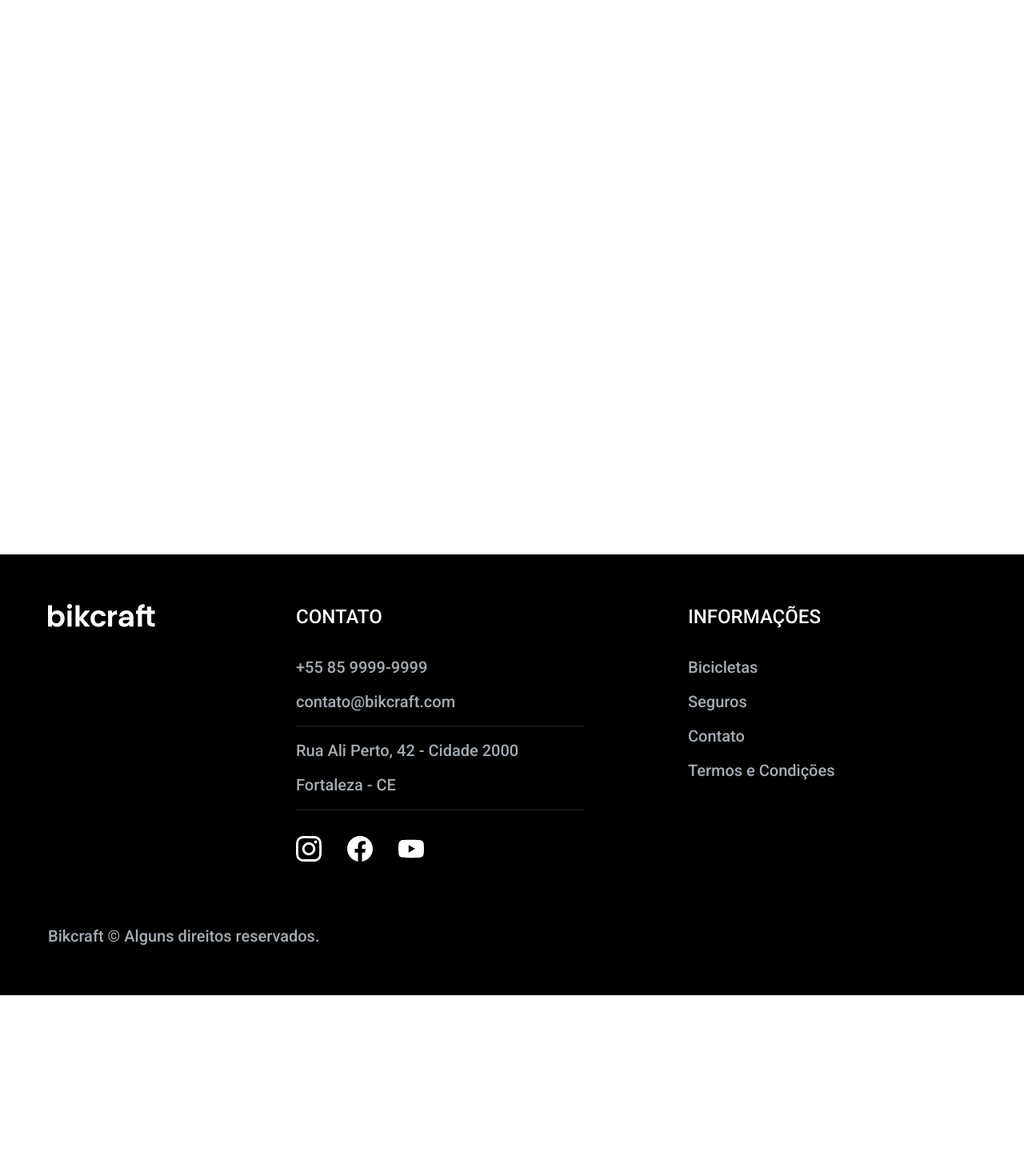
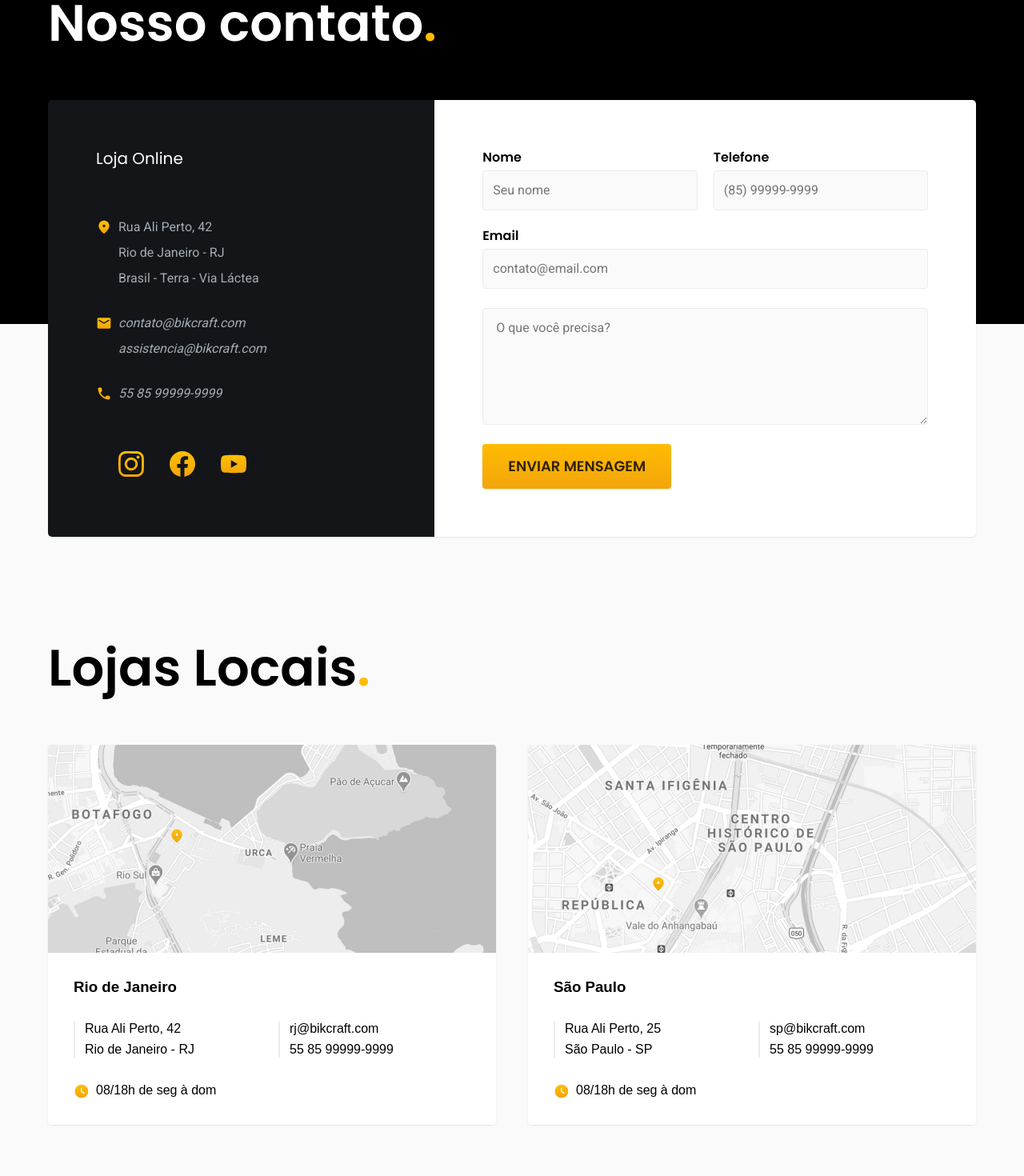
Before and after one commit to Leoodaviid/bikcraft, a React (Create React App) app: page /contato in a window 1280 px wide. Shown: the part 200-1670 px from the top of the page at 80% size. Before the commit the page ends 1444 px from the top, so only its background shows below. Built offline with nearby package versions, Linux system fonts and the light colour scheme.

Commit message:
page contato + estilos

```diff
--- a/src/pages/Contato/Contato.tsx
+++ b/src/pages/Contato/Contato.tsx
@@ -1,7 +1,114 @@
-import React from 'react'
+import { Container, Form, Article } from './styles'
+import { Head } from '../../components/Head/Head'
+import { UseTitle } from '../../components/Title/useTitle'
+import { Input } from '../../components/Form/Input'
+import { TextArea } from '../../components/Form/TextArea'
+import { FormButton } from '../../components/Button/Button'
+import { BikSubTitle } from '../../components/BikTitle/BikSubTitle'
+import InstagramIcon from '../../assets/icons/instagram-p.svg'
+import FacebookIcon from '../../assets/icons/facebook-p.svg'
+import HorarioIcon from '../../assets/icons/horario.svg'
+import YouTubeIcon from '../../assets/icons/youtube-p.svg'
+import RjImg from '../../assets/img/rj.jpg'
+import SpImg from '../../assets/img/sp.jpg'
 
 const Contato = () => {
-  return <section>Contato</section>
+  return (
+    <>
+      <Head title='Contato' />
+      <UseTitle />
+      <Container>
+        <div className='contact container'>
+          <section className='contact-data' aria-label='Endereço'>
+            <h2>Loja Online</h2>
+            <div className='contact-address'>
+              <p>Rua Ali Perto, 42</p>
+              <p>Rio de Janeiro - RJ</p>
+              <p>Brasil - Terra - Via Láctea</p>
+            </div>
+            <address>
+              <a href='mailto:contato@bikcraft.com'>contato@bikcraft.com</a>
+              <a href='mailto:assistencia@bikcraft.com'>assistencia@bikcraft.com</a>
+              <a href='tel:+5585999999999'>55 85 99999-9999</a>
+            </address>
+            <div className='contact-social'>
+              <a href='/'>
+                <img src={InstagramIcon} alt='Instagram' />
+              </a>
+              <a href='/'>
+                <img src={FacebookIcon} alt='Facebook' />
+              </a>
+              <a href='/'>
+                <img src={YouTubeIcon} alt='YouTube' />
+              </a>
+            </div>
+          </section>
+          <section className='contact-form' aria-label='Formulário'>
+            <Form>
+              <Input label='Nome' type='text' name='nome' placeholder='Seu nome' />
+              <Input label='Telefone' type='text' name='telefone' placeholder='(85) 99999-9999' />
+              <Input
+                className='col-2'
+                label='Email'
+                type='email'
+                name='email'
+                placeholder='contato@email.com'
+              />
+              <TextArea
+                className='col-2'
+                name='mensagem'
+                rows={5}
+                placeholder=' O que você precisa?'
+              />
+              <FormButton className='col-2'>Enviar mensagem</FormButton>
+            </Form>
+          </section>
+        </div>
+      </Container>
+      <Article>
+        <BikSubTitle className='container'>Lojas Locais</BikSubTitle>
+        <div className='store container'>
+          <div className='store-item'>
+            <img
+              src={RjImg}
+              alt='mapa marcando o endereço em Rua Ali Perto, 42 - Rio de Janeiro - RJ'
+            />
+            <div className='store-content'>
+              <h3>Rio de Janeiro</h3>
+              <div className='store-data'>
+                <p>Rua Ali Perto, 42</p>
+                <p>Rio de Janeiro - RJ</p>
+              </div>
+              <div className='store-data'>
+                <a href='mailto:rj@bikcraft.com'>rj@bikcraft.com</a>
+                <a href='tel:+5585999999999'>55 85 99999-9999</a>
+              </div>
+              <p className='store-time'>
+                <img src={HorarioIcon} alt='' /> 08/18h de seg à dom
+              </p>
+            </div>
+          </div>
+          <div className='store-item'>
+            <img src={SpImg} alt='mapa marcando o endereço em Rua Ali Perto, 25 - São Paulo - SP' />
+            <div className='store-content'>
+              <h3>São Paulo</h3>
+              <div className='store-data'>
+                <p>Rua Ali Perto, 25</p>
+                <p>São Paulo - SP</p>
+              </div>
+              <div className='store-data'>
+                <a href='mailto:sp@bikcraft.com'>sp@bikcraft.com</a>
+                <a href='tel:+5585999999999'>55 85 99999-9999</a>
+              </div>
+              <p className='store-time'>
+                <img src={HorarioIcon} alt='' /> 08/18h de seg à dom
+              </p>
+            </div>
+          </div>
+        </div>
+      </Article>
+    </>
+  )
 }
 
 export default Contato
--- /dev/null
+++ b/src/pages/Contato/styles.ts
@@ -0,0 +1,164 @@
+import styled from 'styled-components'
+import IconLocal from '../../assets/icons/local.svg'
+import IconEmain from '../../assets/icons/email.svg'
+import IconPhone from '../../assets/icons/telefone.svg'
+
+export const Container = styled.div`
+  padding-bottom: 0.5rem;
+  background: linear-gradient(
+    ${({ theme }) => theme.colors.black} 280px,
+    ${({ theme }) => theme.colors.gray100} 0px
+  );
+  .contact {
+    display: grid;
+    grid-template-columns: 5fr 7fr;
+  }
+  .contact-data,
+  .contact-form {
+    padding: 3.75rem;
+    box-shadow: 0 1px 2px rgba(0, 0, 0, 0.1);
+  }
+  .contact-data {
+    font: 400 ${({ theme }) => theme.fontSize.base} / 1.5 ${({ theme }) => theme.fontFamily.rob};
+    color: ${({ theme }) => theme.colors.gray500};
+    border-radius: 5px 0 0 5px;
+    background: ${({ theme }) => theme.colors.gray900};
+  }
+  .contact-form {
+    border-radius: 0 5px 5px 0;
+    background: ${({ theme }) => theme.colors.white};
+  }
+  .contact-data h2 {
+    font: 400 ${({ theme }) => theme.fontSize.xl} / 1.35 ${({ theme }) => theme.fontFamily.heading};
+    color: ${({ theme }) => theme.colors.white};
+    margin-bottom: 3.75rem;
+  }
+  .contact-address {
+    margin-bottom: 2rem;
+    padding-left: 1.75rem;
+    background: url(${IconLocal}) no-repeat 0px 2px;
+  }
+  .contact-address p {
+    margin-bottom: 0.5rem;
+  }
+  address a {
+    display: block;
+    max-width: max-content;
+    margin-bottom: 0.5rem;
+    padding-left: 1.75rem;
+  }
+  address a:hover {
+    color: ${({ theme }) => theme.colors.white};
+  }
+  address a:first-child {
+    background: url(${IconEmain}) no-repeat 0px 2px;
+  }
+  address a:nth-child(2) {
+    margin-bottom: 2rem;
+  }
+  address a:nth-child(3) {
+    background: url(${IconPhone}) no-repeat 0px 2px;
+    margin-bottom: 3.75rem;
+  }
+  .contact-social {
+    display: flex;
+    gap: 2rem;
+    padding-left: 1.75rem;
+  }
+  @media (max-width: 800px) {
+    .contact {
+      grid-template-columns: 1fr;
+    }
+    .contact-data,
+    .contact-form {
+      padding: 1.25rem;
+    }
+    .contact-data {
+      border-radius: 5px 5px 0 0;
+    }
+    .contact-form {
+      border-radius: 0 0 5px 5px;
+    }
+    .contact-data h2,
+    address a:nth-child(3) {
+      margin-bottom: 2rem;
+    }
+    .contact-social {
+      margin-bottom: 0.75rem;
+    }
+  }
+`
+
+export const Form = styled.form`
+  display: grid;
+  grid-template-columns: 1fr 1fr;
+  gap: 1.25rem;
+  .col-2 {
+    grid-column: span 2;
+  }
+  @media (max-width: 600px) {
+    grid-template-columns: 1fr;
+    .col-2 {
+      grid-column: 1;
+    }
+  }
+`
+
+export const Article = styled.article`
+  background-color: ${({ theme }) => theme.colors.gray100};
+  padding: 7.5rem 0 7.5rem;
+  h2 {
+    margin-bottom: 3.75rem;
+  }
+  .store {
+    display: grid;
+    grid-template-columns: 1fr 1fr;
+    gap: 0 2.5rem;
+  }
+  .store-item img {
+    border-radius: 0.25rem 0.25rem 0 0;
+  }
+  .store-item {
+    border-radius: 0.25rem;
+    background-color: ${({ theme }) => theme.colors.white};
+    box-shadow: 0 1px 2px rgba(0, 0, 0, 0.1);
+  }
+  .store-content {
+    display: grid;
+    grid-template-columns: 1fr 1fr;
+    gap: 2rem 1rem;
+    padding: 2rem;
+  }
+  .store-content h3,
+  .store-time {
+    grid-column: 1/-1;
+  }
+  .store-data {
+    display: grid;
+    gap: 0.5rem;
+    border-left: 2px solid ${({ theme }) => theme.colors.gray200};
+    padding-left: 0.75rem;
+  }
+  .store-time {
+    display: flex;
+    align-items: center;
+    gap: 0.5rem;
+  }
+  @media (max-width: 800px) {
+    padding: 3.75rem 0 3.75rem 0;
+    h2 {
+      margin-bottom: 2rem;
+    }
+    .store {
+      gap: 1.25rem;
+    }
+    .store-content {
+      grid-template-columns: 1fr;
+    }
+  }
+  @media (max-width: 600px) {
+    .store {
+      grid-template-columns: 1fr;
+    }
+  }
+`
```
